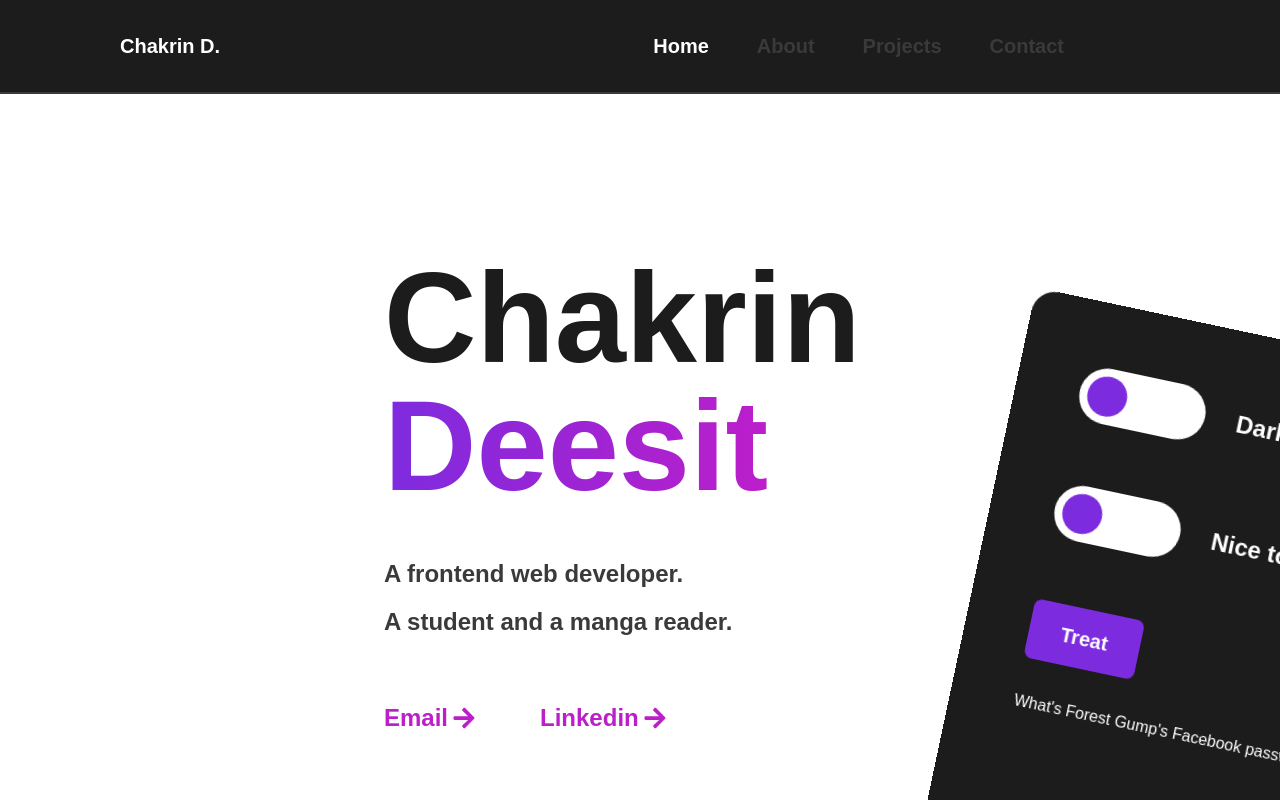
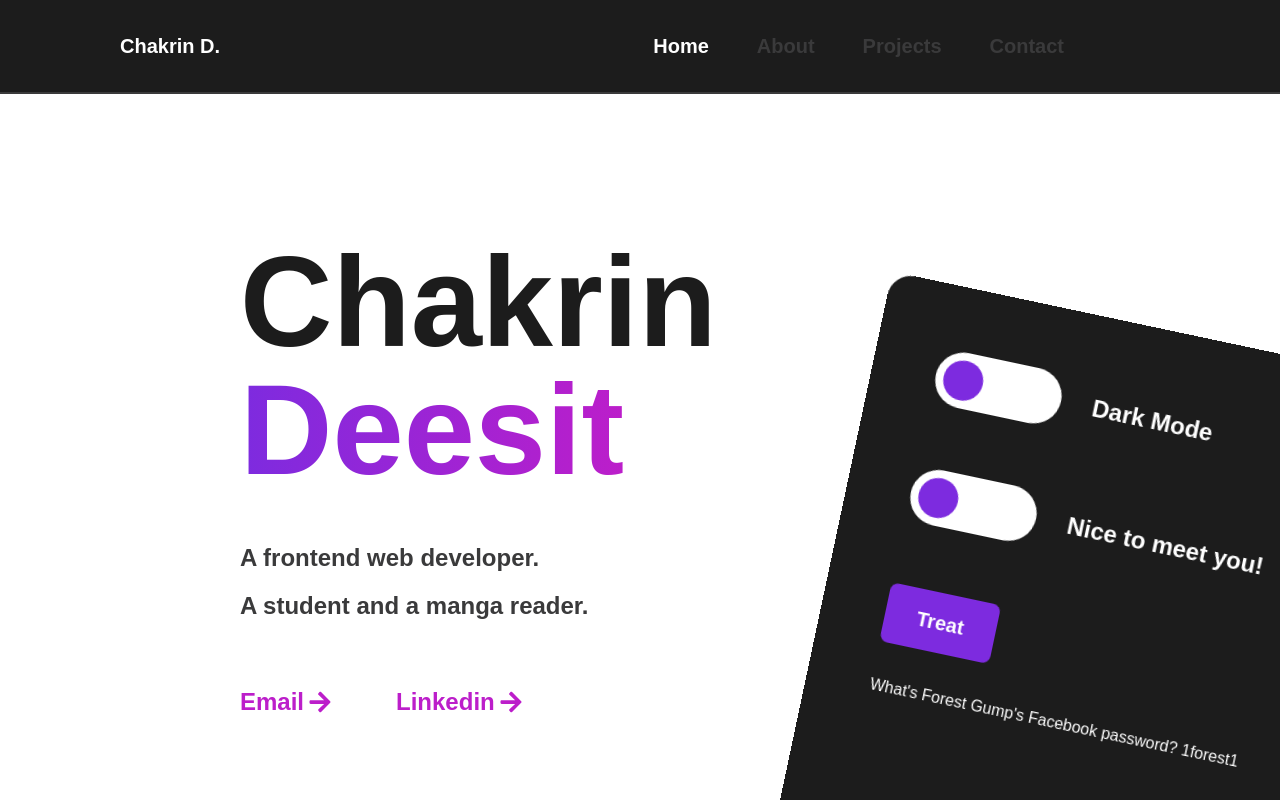
Before and after one commit to deeckn/web-portfolio-2022, a React (Create React App) app: page / in a window 1280 px wide. Shown: the top 800 px of the page. Built offline with nearby package versions, Linux system fonts and the light colour scheme.

Commit message:
Adjust section padding

```diff
--- a/src/Pages/Home/Hero.tsx
+++ b/src/Pages/Home/Hero.tsx
@@ -16,7 +16,13 @@ const Hero: React.FC<HeroProps> = ({ darkMode, toggleDarkMode }) => {
     }
 
     return (
-        <section className='px-96 pt-40 dark:bg-dark max-h-screen'>
+        <section className='
+        2xl:px-96 2xl:pt-40
+        xl:px-60 xl:pt-36
+        lg:px-36 lg:pt-32
+        md:px-24 md:pt-24
+        sm:px-16 sm:pt-52
+        dark:bg-dark max-h-screen'>
             <motion.h1
                 initial={{ opacity: 0 }}
                 animate={{ opacity: 1 }}
```
